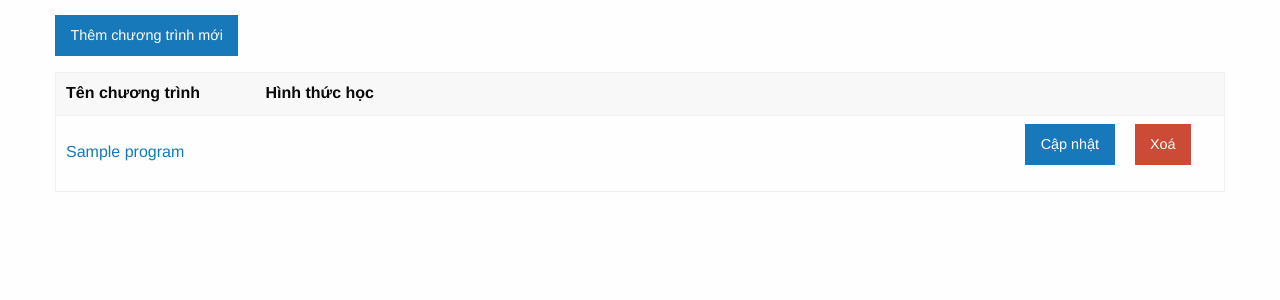
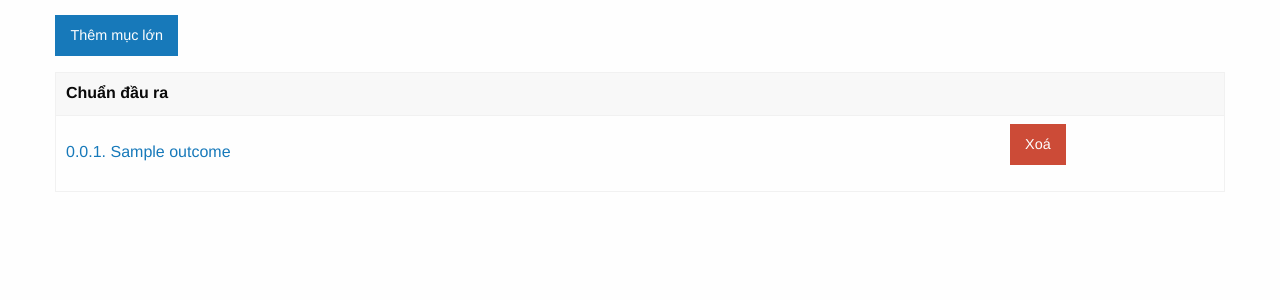
Before and after one commit to hoadh/competencies-evaluation-php, a PHP site: page /index.php?page=outcomes/list&template_id=1 in a window 1280 px wide. Shown: the part 55-355 px from the top of the page. Run offline with PHP 8.4, Linux system fonts and the light colour scheme; tables that the repository leaves empty or names only in its code hold one stand-in row (values such as "Sample post").

Commit message:
list all outcomes (headers, subheaders and outcomes)

```diff
--- /dev/null
+++ b/controller/OutcomeController.php
@@ -0,0 +1,36 @@
+<?php
+
+
+namespace Controller;
+
+
+class OutcomeController
+{
+    public $commonService;
+
+    public function __construct($commonService)
+    {
+        try {
+            $this->commonService = $commonService;
+        } catch (\Exception $exception) {
+            var_dump($exception);
+        }
+
+    }
+
+    public function index() {
+        $template_id = $_GET['template_id'];
+        $tempate = $this->commonService->getTemplateById($template_id);
+        $outcomes = $this->commonService->getAllOutcomes($template_id);
+        include 'view/outcomes/list.php';
+    }
+
+    public function add_header() {
+        include 'view/outcomes/add_header.php';
+    }
+
+    public function add_subheader() {
+        include 'view/outcomes/add_subheader.php';
+    }
+
+}
--- a/init.php
+++ b/init.php
@@ -4,27 +4,32 @@ require 'model/Clazz.php';
 require "model/Program.php";
 require 'model/Student.php';
 require 'model/Template.php';
+require 'model/Outcome.php';
 require "repositories/DBConnection.php";
 require "repositories/ProgramRepository.php";
 require 'repositories/ClazzRepository.php';
 require 'repositories/StudentRepository.php';
 require 'repositories/TemplateRepository.php';
+require 'repositories/OutcomeRepository.php';
 require "services/CommonService.php";
 require "controller/ProgramController.php";
 require "controller/ClazzController.php";
 require "controller/StudentsController.php";
 require "controller/TemplateController.php";
+require "controller/OutcomeController.php";
 
 use Repository\DBConnection;
+
 use Repository\ProgramRepository;
 use Repository\ClazzRepository;
 use Repository\StudentRepository;
 use Repository\TemplateRepository;
+use Repository\OutcomeRepository;
 use Controller\ProgramController;
 use Controller\ClazzController;
 use Controller\StudentsController;
 use Controller\TemplateController;
-
+use Controller\OutcomeController;
 
 // Make sure all dependencies are initialized before injecting
 
@@ -37,12 +42,14 @@ $programRepository = new ProgramRepository($connection);
 $clazzRepository = new ClazzRepository($connection);
 $studentsRepository = new StudentRepository($connection);
 $templatesRepository = new TemplateRepository($connection);
+$outcomeRepository = new OutcomeRepository($connection);
 
 // Instance of service
-$commonService = new CommonService($programRepository, $clazzRepository, $studentsRepository, $templatesRepository);
+$commonService = new CommonService($programRepository, $clazzRepository, $studentsRepository, $templatesRepository, $outcomeRepository);
 
 // Instances of controllers
 $programController = new ProgramController($commonService);
 $clazzController = new ClazzController($commonService);
 $studentsController = new StudentsController($commonService);
 $templateController = new TemplateController($commonService);
+$outcomeController = new OutcomeController($commonService);
--- /dev/null
+++ b/model/Outcome.php
@@ -0,0 +1,20 @@
+<?php
+
+
+namespace Model;
+
+
+class Outcome
+{
+    public $id;
+    public $title;
+    public $parent_id;
+    public $can_evaluate;
+
+    public function __construct($title, $parentId, $canEvaluate = true)
+    {
+        $this->title = $title;
+        $this->parent_id = $parentId;
+        $this->can_evaluate = $canEvaluate;
+    }
+}
--- /dev/null
+++ b/repositories/OutcomeRepository.php
@@ -0,0 +1,67 @@
+<?php
+
+
+namespace Repository;
+
+
+use Model\Outcome;
+
+class OutcomeRepository
+{
+    public $connection;
+
+    public function __construct($connection)
+    {
+        $this->connection = $connection;
+    }
+
+    public function create($outcome) {
+        $sql = "INSERT INTO `outcomes`(`title`, `parent_id`, `can_evaluate`) VALUES (?, ?, ?)";
+        $statement = $this->connection->prepare($sql);
+        $statement->bindParam(1, $outcome->title);
+        $statement->bindParam(2, $outcome->parent_id);
+        $statement->bindParam(3, $outcome->can_evaluate);
+        return $statement->execute();
+    }
+
+    public function getAll($template_id)
+    {
+        $sql = "SELECT * FROM `outcomes` where `template_id` = ? order by `order`";
+        $statement = $this->connection->prepare($sql);
+        $statement->bindParam(1, $template_id);
+        $statement->execute();
+        $result = $statement->fetchAll();
+        if (!$statement) {
+            echo "\PDO::errorInfo():\n";
+            var_dump($this->connection->errorInfo());
+        }
+        $outcomes = [];
+        foreach ($result as $row) {
+            $outcome = new Outcome($row['title'], $row['parent_id'], $row['can_evaluate']);
+            $outcome->id = $row['id'];
+            $outcomes[] = $outcome;
+        }
+        return $outcomes;
+    }
+
+    public function getAllByParentId($template_id, $parent_id)
+    {
+        $sql = "SELECT * FROM `outcomes` where `template_id` = ? and `parent_id` = ? order by order desc";
+        $statement = $this->connection->prepare($sql);
+        $statement->bindParam(1, $template_id);
+        $statement->bindParam(2, $parent_id);
+        $statement->execute();
+        $result = $statement->fetchAll();
+        if (!$statement) {
+            echo "\PDO::errorInfo():\n";
+            var_dump($this->connection->errorInfo());
+        }
+        $outcomes = [];
+        foreach ($result as $row) {
+            $outcome = new Outcome($row['title'], $row['parent_id'], $row['can_evaluate']);
+            $outcome->id = $row['id'];
+            $outcomes[] = $outcome;
+        }
+        return $outcomes;
+    }
+}
--- a/routes.php
+++ b/routes.php
@@ -58,6 +58,9 @@ switch ($page) {
     case 'templates/list':
         $templateController->index();
         break;
+    case 'outcomes/list':
+        $outcomeController->index();
+        break;
 
     default:
         $programController->index();
--- a/services/CommonService.php
+++ b/services/CommonService.php
@@ -1,16 +1,20 @@
 <?php
+
+use Model\Outcome;
 
 class CommonService {
     private $programRepository;
     private $clazzRepository;
     private $studentsRepository;
     private $templatesRepository;
+    private $outcomeRepository;
 
-    public function __construct($programRepository, $clazzRepository, $studentsRepository, $templatesRepository) {
+    public function __construct($programRepository, $clazzRepository, $studentsRepository, $templatesRepository, $outcomeRepository) {
         $this->programRepository = $programRepository;
         $this->clazzRepository = $clazzRepository;
         $this->studentsRepository = $studentsRepository;
         $this->templatesRepository = $templatesRepository;
+        $this->outcomeRepository = $outcomeRepository;
     }
 
     public function getProgramById($programId) {
@@ -68,4 +72,22 @@ class CommonService {
         return $this->templatesRepository->getAll();
     }
 
+    /* Outcomes */
+    public function getAllOutcomes($template_id) {
+        return $this->outcomeRepository->getAll($template_id);
+    }
+    public function getAllOutcomesByParentId($template_id, $parent_id) {
+        return $this->outcomeRepository->getAllByParentId($template_id, $parent_id);
+    }
+    public function createOutcomeHeader($headerTitle) {
+        $header = new Outcome($headerTitle, null, false);
+        return $this->outcomeRepository->create($header);
+    }
+    public function createOutcomeSubheader($subheaderTitle, $headerId) {
+        $subheader = new Outcome($subheaderTitle, $headerId, false);
+        return $this->outcomeRepository->create($subheader);
+    }
+    public function createOutcome($outcome) {
+        return $this->outcomeRepository->create($outcome);
+    }
 }
--- a/view/common/header.php
+++ b/view/common/header.php
@@ -11,7 +11,7 @@
                             <li><a href="index.php?page=templates/list">Quản lý template</a></li>
                             <li><hr></li>
                             <?php foreach ($templates_header as $template): ?>
-                            <li><a href="index.php?page=cat_outcomes/list&template_id=<?= $template->id; ?>"><?= $template->name ?></a></li>
+                            <li><a href="index.php?page=outcomes/list&template_id=<?= $template->id; ?>"><?= $template->name ?></a></li>
                             <?php endforeach; ?>
                         </ul>
                     </li>
--- /dev/null
+++ b/view/outcomes/list.php
@@ -0,0 +1,53 @@
+<div class="grid-x grid-padding-x">
+    <div class="large-12 cell">
+        <a href="index.php?page=outcomes/add_header" class="button">Thêm mục lớn</a>
+    </div>
+
+    <div class="large-12 cell">
+        <table>
+            <thead>
+            <tr>
+                <th width="300">Chuẩn đầu ra</th>
+                <th width="120"></th>
+                <th width="100"></th>
+            </tr>
+            </thead>
+            <tbody>
+            <?php $header = 0; $subheader = 0; $outnum = 0; foreach ($outcomes as $outcome): ?>
+                <tr>
+                <?php if ($outcome->can_evaluate): ?>
+                    <td>
+                        <a href="index.php?page=outcomes/edit&id=<?php echo $outcome->id; ?>">
+                            <?php echo $header . "." . $subheader . "." . ++$outnum . ". " . $outcome->title; ?>
+                        </a>
+                    </td>
+                    <td>
+<!--                        <a href="index.php?page=outcomes/edit&id=--><?php //echo $outcome->id; ?><!--" class="button float-right">Cập nhật</a>-->
+                    </td>
+                    <td>
+                        <a href="index.php?page=outcomes/delete&id=<?php echo $outcome->id; ?>" class="alert button">Xoá</a>
+                    </td>
+                <?php elseif ($outcome->parent_id != null): ?>
+                    <td>
+                        <h5><?php echo $header . "." . ++$subheader . ". " . $outcome->title; $outnum = 0; ?></h5>
+                    </td>
+                    <td></td>
+                    <td>
+                        <a href="index.php?page=outcomes/add_header" class="button secondary">Thêm chuẩn</a>
+                    </td>
+
+                <?php else: ?>
+                    <td><h3><?php echo  ++$header . " - " . $outcome->title; $subheader = 0; ?></h3></td>
+
+                    <td></td>
+                    <td>
+                        <a href="index.php?page=outcomes/add_header" class="button">Thêm mục nhỏ</a>
+                    </td>
+                <?php endif; ?>
+                </tr>
+            <?php endforeach; ?>
+            </tbody>
+        </table>
+
+    </div>
+</div>
--- a/view/templates/list.php
+++ b/view/templates/list.php
@@ -16,7 +16,7 @@
             <tbody>
             <?php foreach ($templates as $template): ?>
                 <tr>
-                    <td><a href="index.php?page=cat_outcomes/list&template_id=<?php echo $template->id; ?>"><?php echo $template->name; ?></a></td>
+                    <td><a href="index.php?page=outcomes/list&template_id=<?php echo $template->id; ?>"><?php echo $template->name; ?></a></td>
                     <td><?php echo $template->program_name; ?></td>
                     <td>
                         <a href="index.php?page=templates/edit&id=<?php echo $template->id; ?>" class="button float-right">Cập nhật</a>
```
Also changed, not shown: view/outcomes/add_header.php (added, +17 -0 lines), view/outcomes/add_subheader.php (added, +18 -0 lines).
